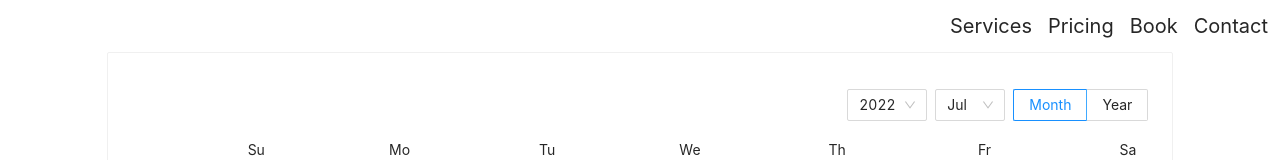
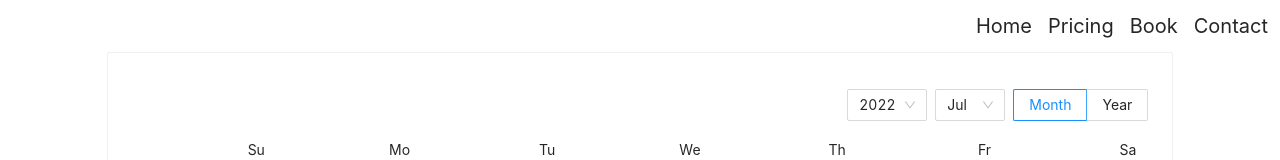
Before and after one commit to samjtwestlake/home-device-repair, a Next.js app: page /book in a window 1280 px wide. Shown: the top 160 px of the page. Built offline with nearby package versions, Linux system fonts and the light colour scheme.

Commit message:
initial setup

```diff
--- a/components/NavBar.js
+++ b/components/NavBar.js
@@ -6,8 +6,8 @@
       <div className="p-3 flex justify-end text-xl">
         <ul className="flex gap-4 mb-0">
           <li>
-            <Link href="/services" className="hover:text-blue-400">
-              Services
+            <Link href="/" className="hover:text-blue-400">
+              Home
             </Link>
           </li>
           <li>
```
Also changed, not shown: pages/book/index.js (renamed from pages/book.js).
